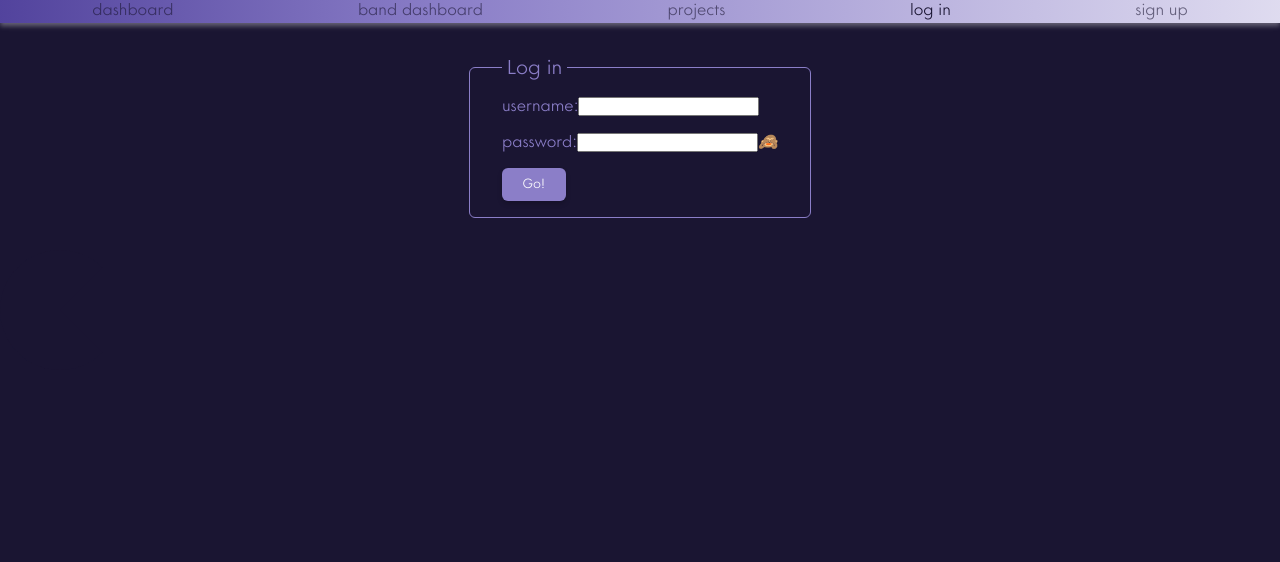
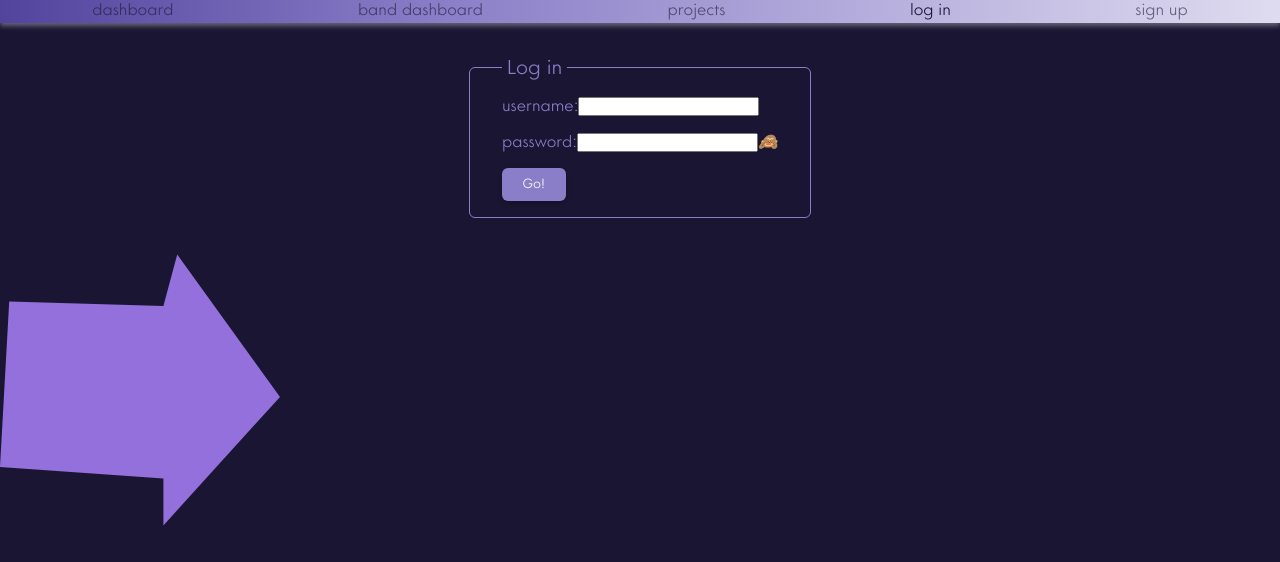
Before and after one commit to BRvanHogen/eindopdracht-frontend, a React (Create React App) app: page /sign-in in a window 1280 px wide. Shown: the top 562 px of the page. Built offline with nearby package versions, Linux system fonts and the light colour scheme.

Commit message:
Animaties gemaakt, nog even bewerken

```diff
--- /dev/null
+++ b/src/components/decoration/clip-animation/ClipAnimation.js
@@ -0,0 +1,4 @@
+import react from 'react';
+import styles from './clip-animation.module.css';
+
+export default () => <div className={styles['clip-animation']}></div>
--- /dev/null
+++ b/src/components/decoration/clip-animation/clip-animation.module.css
@@ -0,0 +1,15 @@
+.clip-animation {
+    width: 280px;
+    height: 280px;
+    background: mediumpurple center no-repeat;
+    background-size: cover;
+    clip-path: polygon(0% 20%, 60% 20%, 60% 0%, 100% 50%, 60% 100%, 60% 80%, 0% 80%);
+    animation: clips 3s ease infinite;
+}
+
+
+@keyframes clips {
+    50% {
+        clip-path: polygon(40% 0%, 40% 20%, 100% 20%, 100% 80%, 40% 80%, 40% 100%, 0% 50%)
+    }
+}
--- /dev/null
+++ b/src/components/decoration/triangle/Triangle.js
@@ -0,0 +1,4 @@
+import React from 'react';
+import styles from './triangle.module.css';
+
+export default () => <div className={styles.triangle}></div>;
--- /dev/null
+++ b/src/components/decoration/triangle/triangle.module.css
@@ -0,0 +1,11 @@
+:root {
+    --gradient: linear-gradient(90deg, hsl(250, 40%, 44%) 0%, hsl(250, 40%, 64%) 35%, hsl(250, 40%, 90%) 100%);
+}
+
+.triangle {
+    width: 0;
+    height: 0;
+    border-left: 200px solid transparent;
+    border-bottom: 50px solid mediumpurple;
+    opacity: 0.2;
+}
--- /dev/null
+++ b/src/components/loading-disc/loading-ripple.module.css
@@ -0,0 +1,35 @@
+.loading-ripple {
+    display: inline-block;
+    position: relative;
+    width: 80px;
+    height: 80px;
+}
+
+.div-1 {
+    position: absolute;
+    border: 4px solid #fff;
+    opacity: 1;
+    border-radius: 50%;
+    animation: ripple 1s cubic-bezier(0, 0.2, 0.8, 1) infinite;
+}
+
+.loading-ripple div:nth-child(2) {
+    animation-delay: -0.5s;
+}
+
+@keyframes ripple {
+    0% {
+        top: 36px;
+        left: 36px;
+        width: 0;
+        height: 0;
+        opacity: 1;
+    }
+    100% {
+        top: 0;
+        left: 0;
+        width: 72px;
+        height: 72px;
+        opacity:0;
+    }
+}
--- /dev/null
+++ b/src/components/loading-disc/loadingRipple.js
@@ -0,0 +1,16 @@
+import react from 'react';
+import styles from './loading-ripple.module.css';
+
+function LoadingRipple() {
+    return (
+        <>
+            <div className={styles['loading-ripple']}></div>
+            <div className={styles['div-1']}>
+            </div>
+            <div>
+            </div>
+        </>
+    )
+}
+
+export default LoadingRipple;
--- a/src/components/sidebar/Sidebar.js
+++ b/src/components/sidebar/Sidebar.js
@@ -11,6 +11,7 @@ import {
     FiArrowLeftCircle
 } from "react-icons/all";
 import styles from './sidebar.module.css';
+import Triangle from "../decoration/triangle/Triangle";
 
 
 function Sidebar() {
--- a/src/pages/Dashboard.js
+++ b/src/pages/Dashboard.js
@@ -5,6 +5,7 @@ import Button from "../components/button/Button";
 import InputField from "../components/input-field/InputField";
 import AvatarCropper from "../components/avatar/AvatarCropper";
 import UploadAvatar from "../components/avatar/UploadAvatar";
+import LoadingRipple from "../components/loading-disc/loadingRipple";
 
 
 function Dashboard() {
@@ -21,7 +22,9 @@ function Dashboard() {
                 onClick={logout}
                 text="log out"
             />
+            <LoadingRipple/>
         </>
+
     )
 }
 
--- a/src/pages/login-page/LoginPage.js
+++ b/src/pages/login-page/LoginPage.js
@@ -7,6 +7,7 @@ import {AuthContext} from "../../context/AuthContext";
 import Button from "../../components/button/Button";
 import InputField from "../../components/input-field/InputField";
 import LoadingAnimation from "../../components/loading-disc/LoadingAnimation";
+import ClipAnimation from "../../components/decoration/clip-animation/ClipAnimation";
 
 function LoginPage() {
     const {login} = useContext(AuthContext);
@@ -96,10 +97,11 @@ function LoginPage() {
             </form>
         </div>
             {toggleLoading === true && <LoadingAnimation/>}
-         <div className={styles['pacman-container']}>
-        <div className={styles.pacman}>
-        </div>
-         </div>
+        {/* <div className={styles['pacman-container']}>*/}
+        {/*<div className={styles.pacman}>*/}
+        {/*</div>*/}
+        {/* </div>*/}
+            <ClipAnimation/>
         </>
     )
 }
--- a/src/pages/signup-page/SignUpPage.js
+++ b/src/pages/signup-page/SignUpPage.js
@@ -7,6 +7,7 @@ import {useHistory} from 'react-router-dom';
 import Button from "../../components/button/Button";
 import {Spring} from 'react-spring';
 import {motion} from "framer-motion";
+import Triangle from "../../components/decoration/triangle/Triangle";
 
 function SignUpPage() {
     const {handleSubmit, register, formState: {errors}} = useForm();
@@ -142,6 +143,7 @@ function SignUpPage() {
             >
                 Sign up or login!
             </motion.div>
+            <Triangle/>
         </div>
 
 
```
